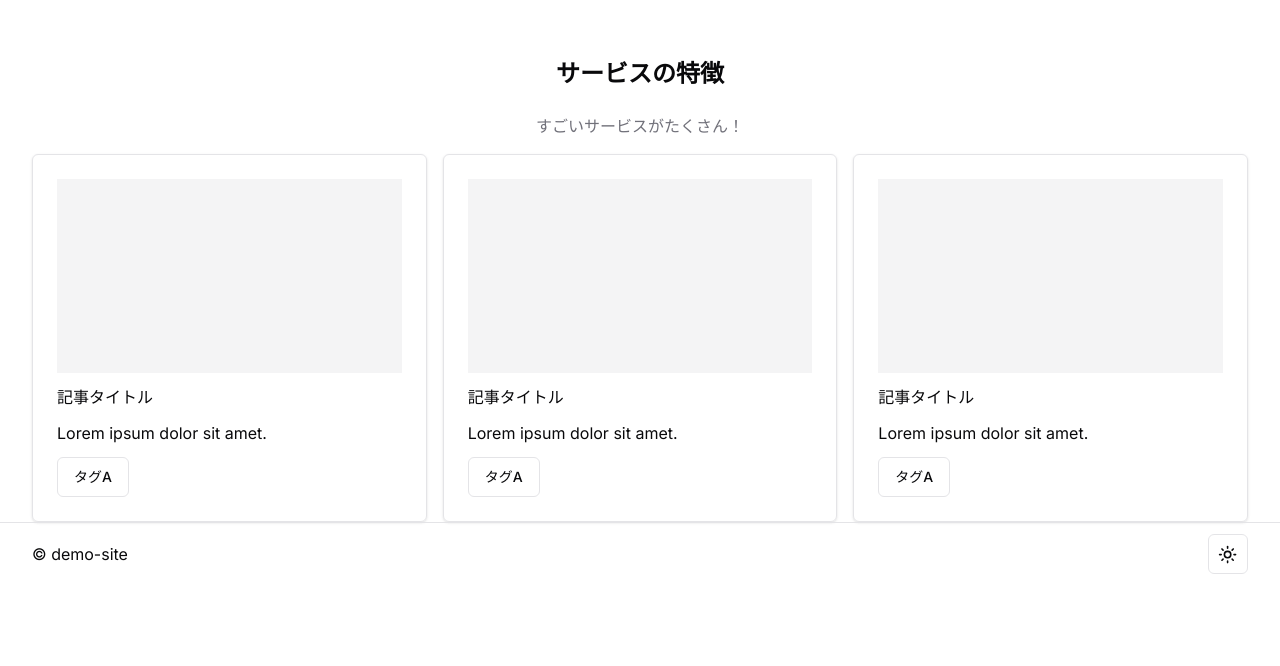
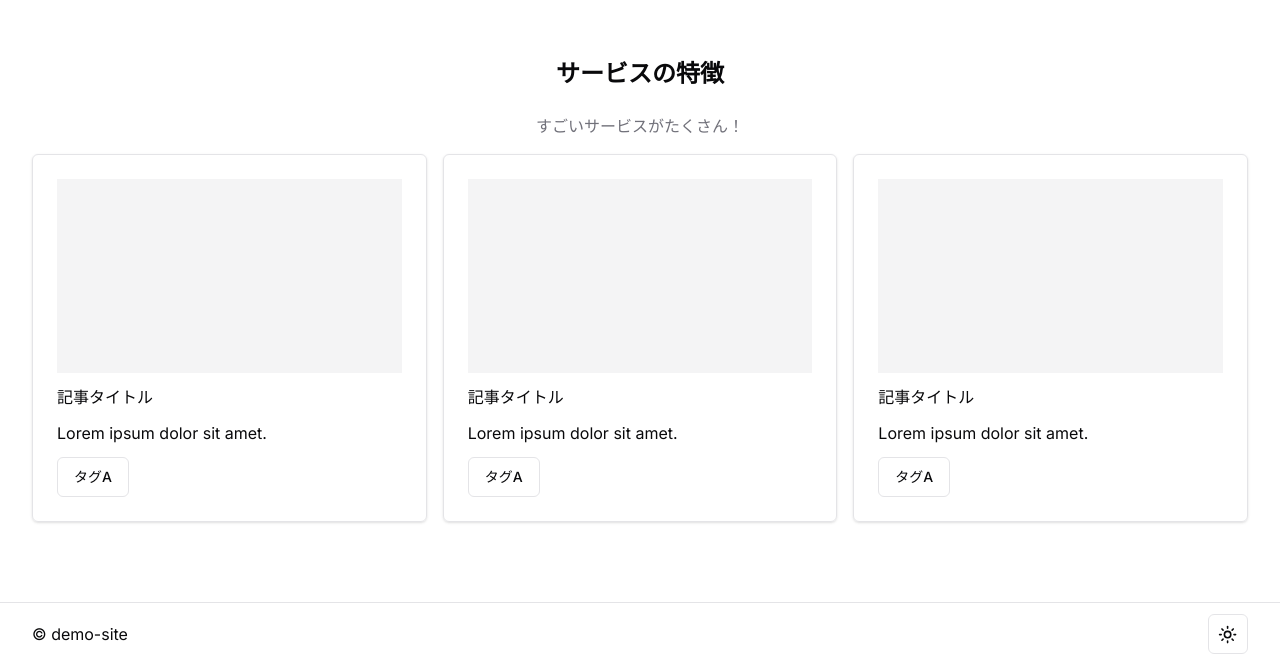
Before and after one commit to daiki-beppu/demo-site, a Next.js app: page /about in a window 1280 px wide. Shown: the part 590-1256 px from the top of the page. Before the commit the page ends 1176 px from the top, so only its background shows below. Built offline with nearby package versions, Linux system fonts and the light colour scheme.

Commit message:
layout:(about)
フッターとコンテンツの間にpaddingを追加

```diff
--- a/app/about/components/features.tsx
+++ b/app/about/components/features.tsx
@@ -4,7 +4,7 @@ import Card from "./card";
 export default function Features() {
   return (
     <Section title={"サービスの特徴"} subTitle={"すごいサービスがたくさん！"}>
-      <div className="grid lg:grid-cols-3 gap-4 items-center">
+      <div className="pb-20 grid lg:grid-cols-3 gap-4 items-center">
         <Card />
         <Card />
         <Card />
```
